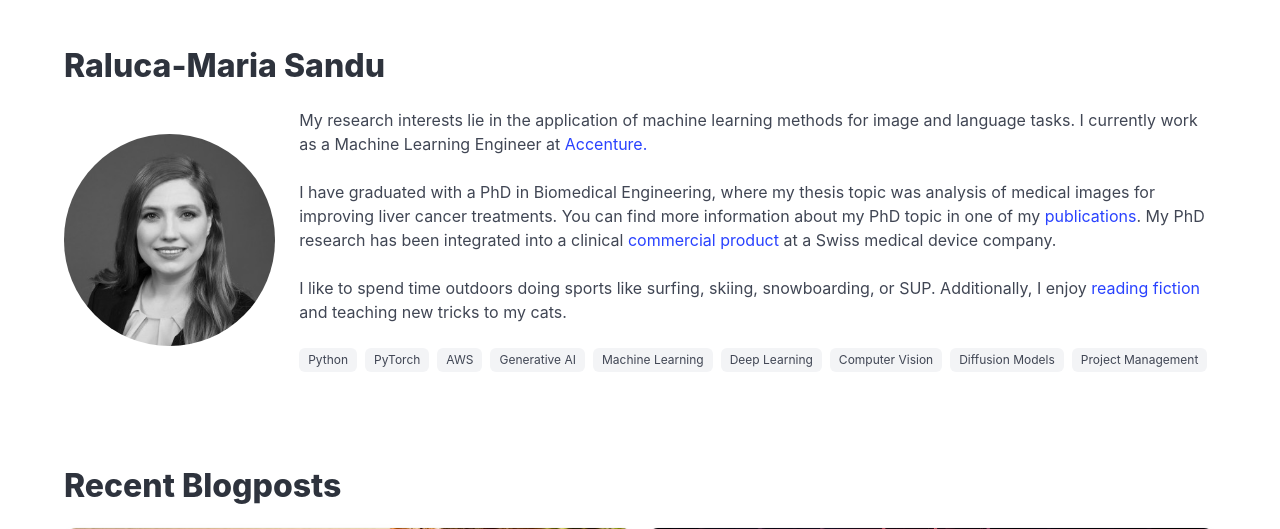
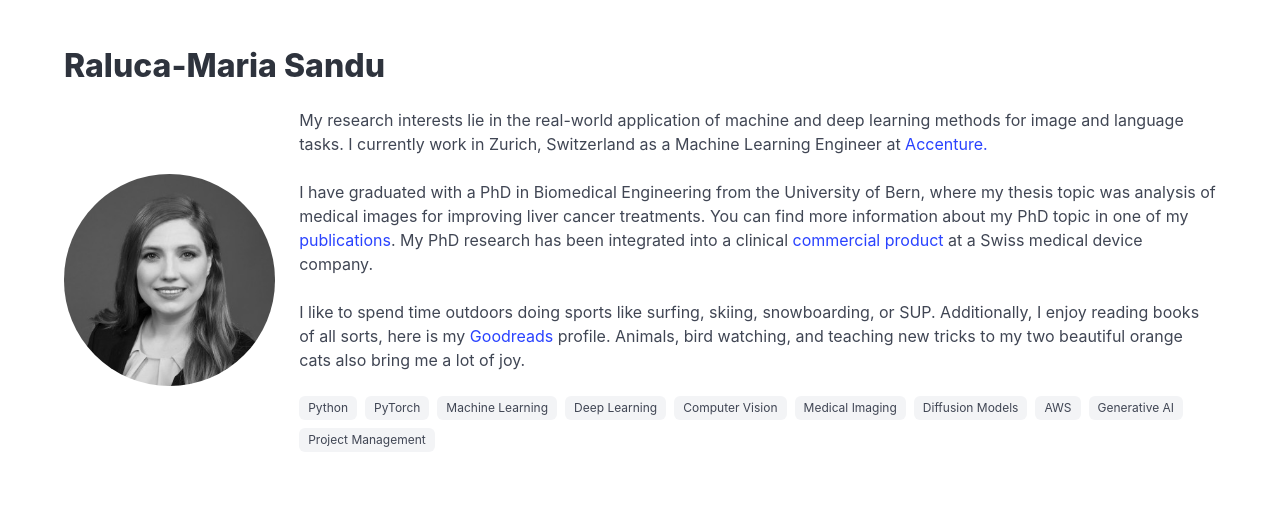
Before and after one commit to rmsandu/rmsandu.github.io, a Flask app: page / in a window 1280 px wide. Shown: the part 56-585 px from the top of the page. Run offline with Flask 3, Linux system fonts and the light colour scheme.

Commit message:
Update home page content

```diff
--- a/src/templates/pages/home.html
+++ b/src/templates/pages/home.html
@@ -13,12 +13,12 @@
             </div>
             <div class="column">
                 <div class="block">
-                    My research interests lie in the application of machine learning methods for image and language
-                    tasks. I currently work as a Machine Learning Engineer at <a
+                    My research interests lie in the real-world application of machine and deep learning methods for image and language
+                    tasks. I currently work in Zurich, Switzerland as a Machine Learning Engineer at <a
                         href="https://www.accenture.com/ch-en">Accenture.</a></span>
                 </div>
                 <div class="block">
-                    I have graduated with a PhD in Biomedical Engineering, where my thesis topic was analysis of medical
+                    I have graduated with a PhD in Biomedical Engineering from the University of Bern, where my thesis topic was analysis of medical
                     images for improving liver cancer treatments. You can find more information about my PhD topic in
                     one of my <a
                         href="https://www.frontiersin.org/journals/oncology/articles/10.3389/fonc.2021.623098/full">publications</a>.
@@ -28,18 +28,19 @@
                 </div>
                 <div class="block">
                     I like to spend time outdoors doing sports like surfing, skiing, snowboarding, or SUP. Additionally,
-                    I enjoy <a href="https://www.goodreads.com/user/show/11601307-raluca">reading fiction</a> and teaching new tricks to my cats.
+                    I enjoy reading books of all sorts, here is my <a href="https://www.goodreads.com/user/show/7834435-raluca">Goodreads</a> profile. Animals, bird watching, and teaching new tricks to my two beautiful orange cats also bring me a lot of joy.
                 </div>
 
                 <div class="tags">
                     <span class="tag">Python</span>
                     <span class="tag">PyTorch</span>
-                    <span class="tag">AWS</span>
-                    <span class="tag">Generative AI</span>
                     <span class="tag">Machine Learning</span>
                     <span class="tag">Deep Learning</span>
                     <span class="tag">Computer Vision</span>
+                    <span class="tag">Medical Imaging</span>
                     <span class="tag">Diffusion Models</span>
+                    <span class="tag">AWS</span>
+                    <span class="tag">Generative AI</span>
                     <span class="tag">Project Management</span>
                 </div>
             </div>
```
